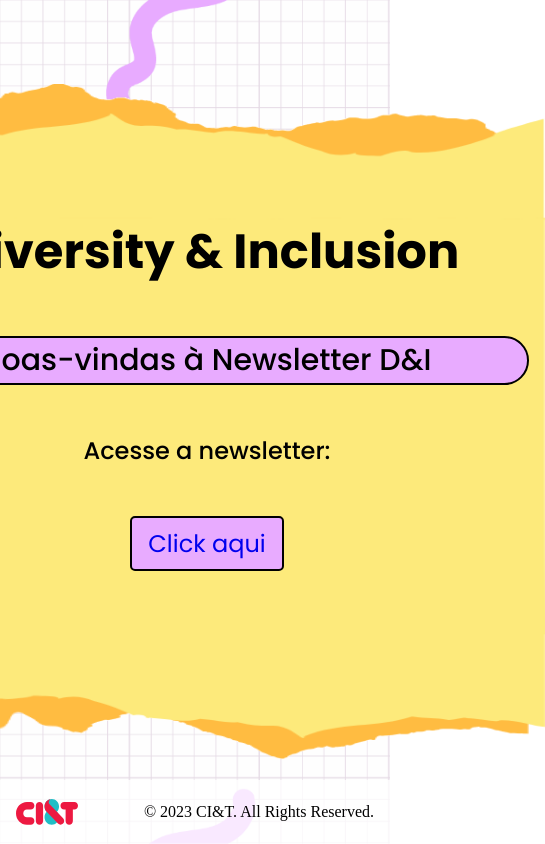
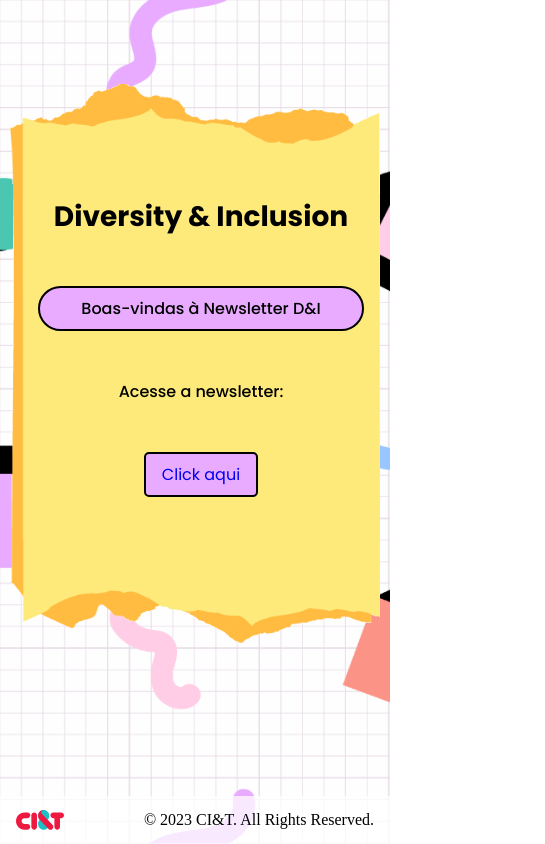
Before and after one commit to romulotunala/newsletter_di, a Gatsby site: page / in a window 390 px wide. Shown: the whole page, 545 px wide, since content can reach past the window. Built offline with nearby package versions, Linux system fonts and the light colour scheme; Gatsby itself is replaced by a stand-in of ours.

Commit message:
Adjusting responsive layout

```diff
--- a/src/styles/default.scss
+++ b/src/styles/default.scss
@@ -7,7 +7,7 @@
 }
 
 .pageStyles {
-  width: 100vw;
+  width: 100%;
   min-height: 100vh;
   background-image: url('../images/wallpaper_di.png');
   background-size: cover;
@@ -18,21 +18,40 @@
 }
 
 .pageStyles_content {
-  width: 700px;
+  width: 44rem;
   min-height: 80vh;
-  padding: 100px 16px;
-  padding-left: 40px;
+  padding: 6.5rem 1rem;
+  padding-left: 2.5rem;
   position: relative;
+
+  @media (max-width: 1024px) {
+    width: 80vw;
+    padding: 2rem 1rem;
+    padding-left: 1.75rem;
+  }
+  @media (max-width: 576px) {
+    width: 95vw;
+    padding: 2rem 1rem;
+    padding-left: 1.75rem;
+  }
 
   .wallpaper {
     width: 100%;
-    height: 100%;
+    height: 80vh;
     position: absolute;
     top: 0;
     left: 0;
     z-index: 0;
+
+    @media (max-width: 1024px) {
+      height: 100%;
+    }
+    @media (max-width: 576px) {
+      height: auto;
+    }
   }
   .content {
+    width: 100%;
     position: relative;
     z-index: 1;
   }
@@ -40,23 +59,37 @@
 
 .content_title {
   width: 100%;
-  margin: 32px 0;
+  margin: 2rem 0;
   font: 700 3rem 'Poppins', sans-serif;
   text-align: center;
+
+  @media (max-width: 1024px) {
+    margin-top: 5rem;
+    // font-size: inherit;
+  }
+  @media (max-width: 576px) {
+    margin-top: 5rem;
+    font-size: 175%;
+  }
 }
 
 .content_subtitle {
   width: 100%;
-  margin: 48px 0;
+  margin: 3rem 0;
   font: 500 1.875rem 'Poppins', sans-serif;
   text-align: center;
   background-color: #E8ABFF;
   border: 2px solid #000;
-  border-radius: 50px;
+  border-radius: 3.125rem;
+
+  @media (max-width: 576px) {
+    padding: .5rem;
+    font-size: 1rem;
+  }
 }
 .content_containerOptions {
   width: 100%;
-  margin-top: 48px;
+  margin-top: 3rem;
   display: flex;
   flex-wrap: wrap;
   justify-content: center;
@@ -64,10 +97,13 @@
     width: 100%;
     font: 500 1.5rem 'Poppins', sans-serif;
     text-align: center;
+    @media (max-width: 576px) {
+      font-size: 1rem;
+    }
   }
   .containerOptions_uniqueChoice {
-    margin-top: 48px;
-    padding: 8px 16px;
+    margin-top: 3rem;
+    padding: .5rem 1rem;
     background: #E8ABFF;
     border: 2px solid #000;
     border-radius: 5px;
@@ -77,8 +113,12 @@
 
     &:hover {
       background: adjust-color($color: #E8ABFF, $lightness: -10%,);
-      box-shadow: 0 0 10px #E8ABFF;
+      box-shadow: 0 0 .625rem #E8ABFF;
       font-weight: 500;
+    }
+
+    @media (max-width: 576px) {
+      font-size: 1rem;
     }
   }
   .containerOptions_choice {
@@ -95,7 +135,7 @@
     .choice_buttons {
       width: fit-content;
       img {
-        width: 150px;
+        width: 9.375rem;
         height: auto;
       }
     }
@@ -107,9 +147,9 @@
   }
 }
 .pageStyles_footer {
-  width: 100%;
-  height: 64px;
-  padding: 0 16px;
+  width: 100vw;
+  height: 4rem;
+  padding: 0 1rem;
   background: #fffb;
   display: flex;
   align-items: center;
@@ -120,6 +160,13 @@
   bottom: 0;
   z-index: 2;
   img {
-    width: 62px;
+    width: 4rem;
+  }
+
+  @media (max-width: 576px) {
+    height: 3rem;
+    img {
+      width: 3rem;
+    }
   }
 }
```
